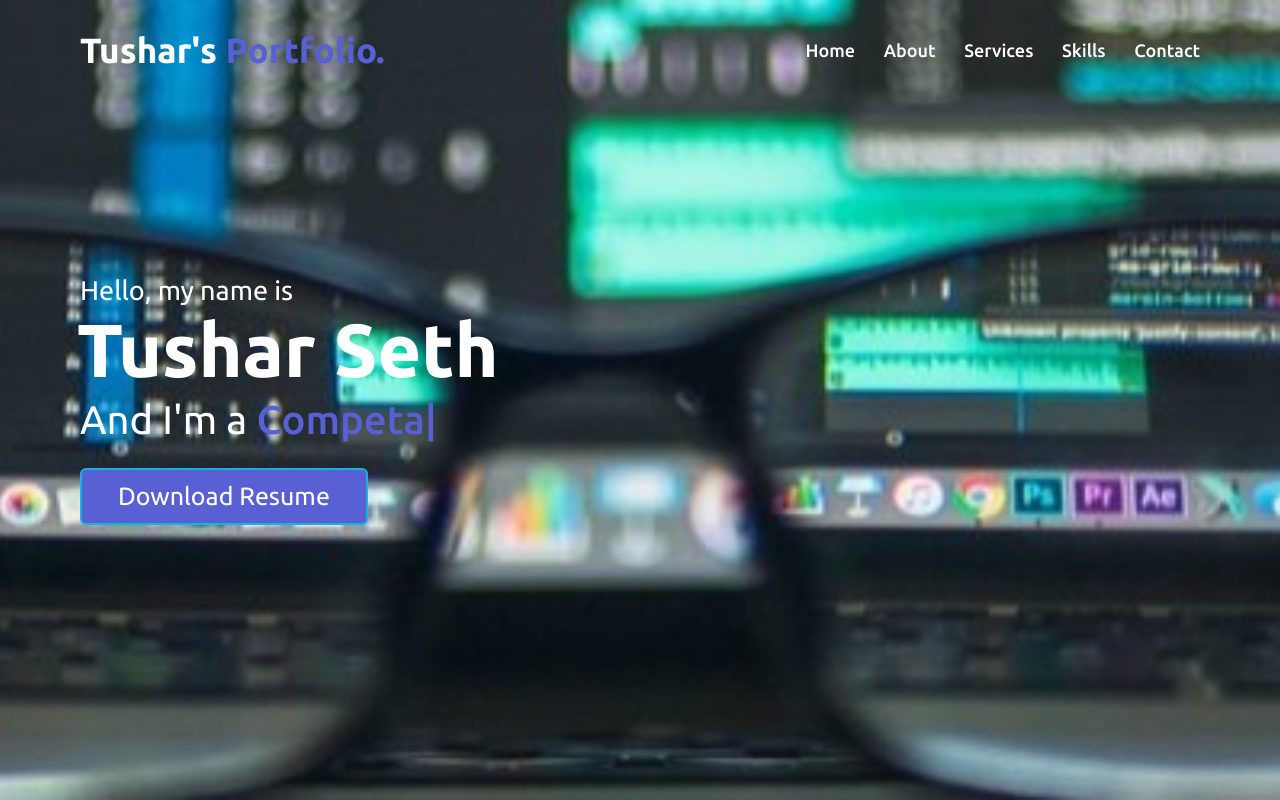
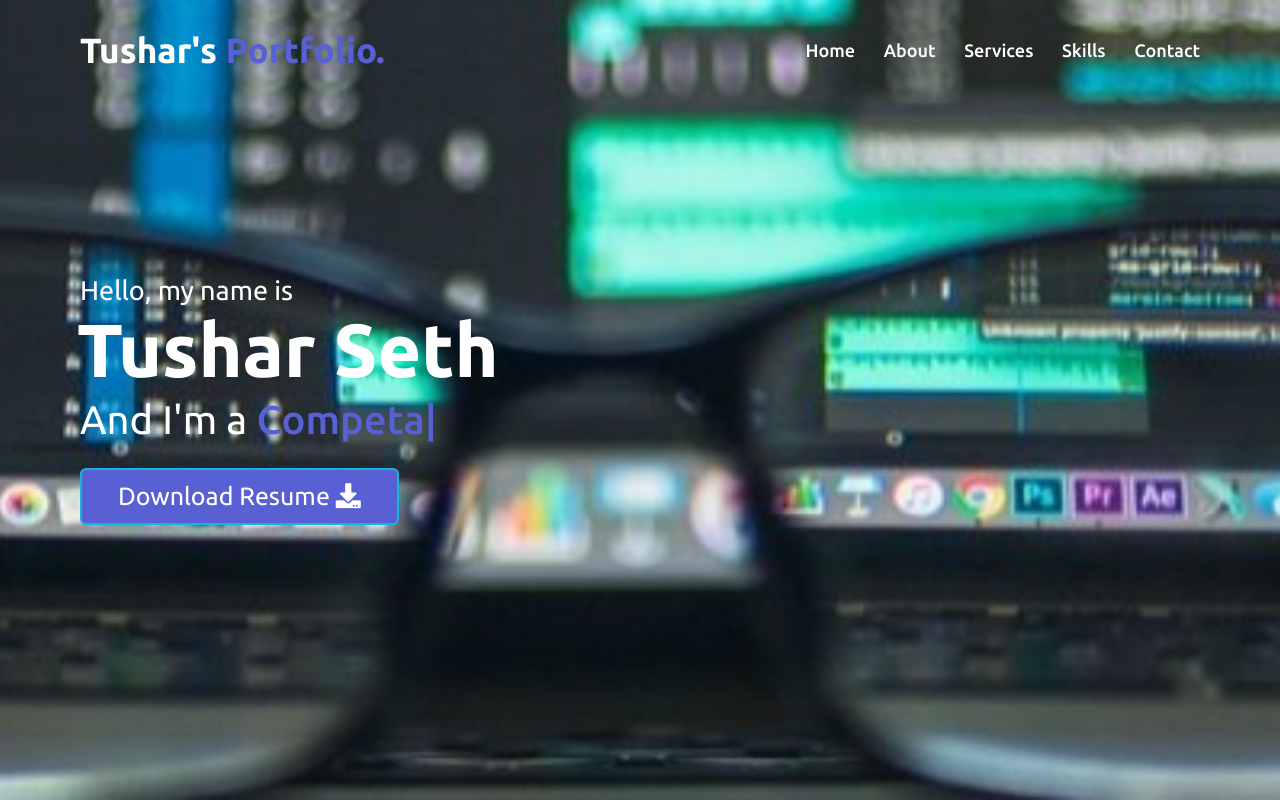
Before and after one commit to tusquake/tusharportfolio.github.io, a plain HTML site: page index.html in a window 1280 px wide. Shown: the top 800 px of the page. Drawn offline with nearby package versions, Linux system fonts and the light colour scheme.

Commit message:
Update index.html

```diff
--- a/index.html
+++ b/index.html
@@ -46,8 +46,9 @@
                     <div class="text-1">Hello, my name is</div>
                     <div class="text-2">Tushar Seth</div>
                     <div class="text-3">And I'm a <span class="typing"></span></div>
-                    <a href="https://drive.google.com/file/d/1fovCEr5u1vljRbUN0h00abZsz3t6_5M7/view?usp=sharing" target="bla
-                ">Download Resume</a>
+                    <a href="images/Resume-Tushar-Seth-2024.pdf" download target="blank">Download Resume
+                        <i class="fas fa-download"></i>
+                    </a>
                 </div>
             </div>
         </div>
```
